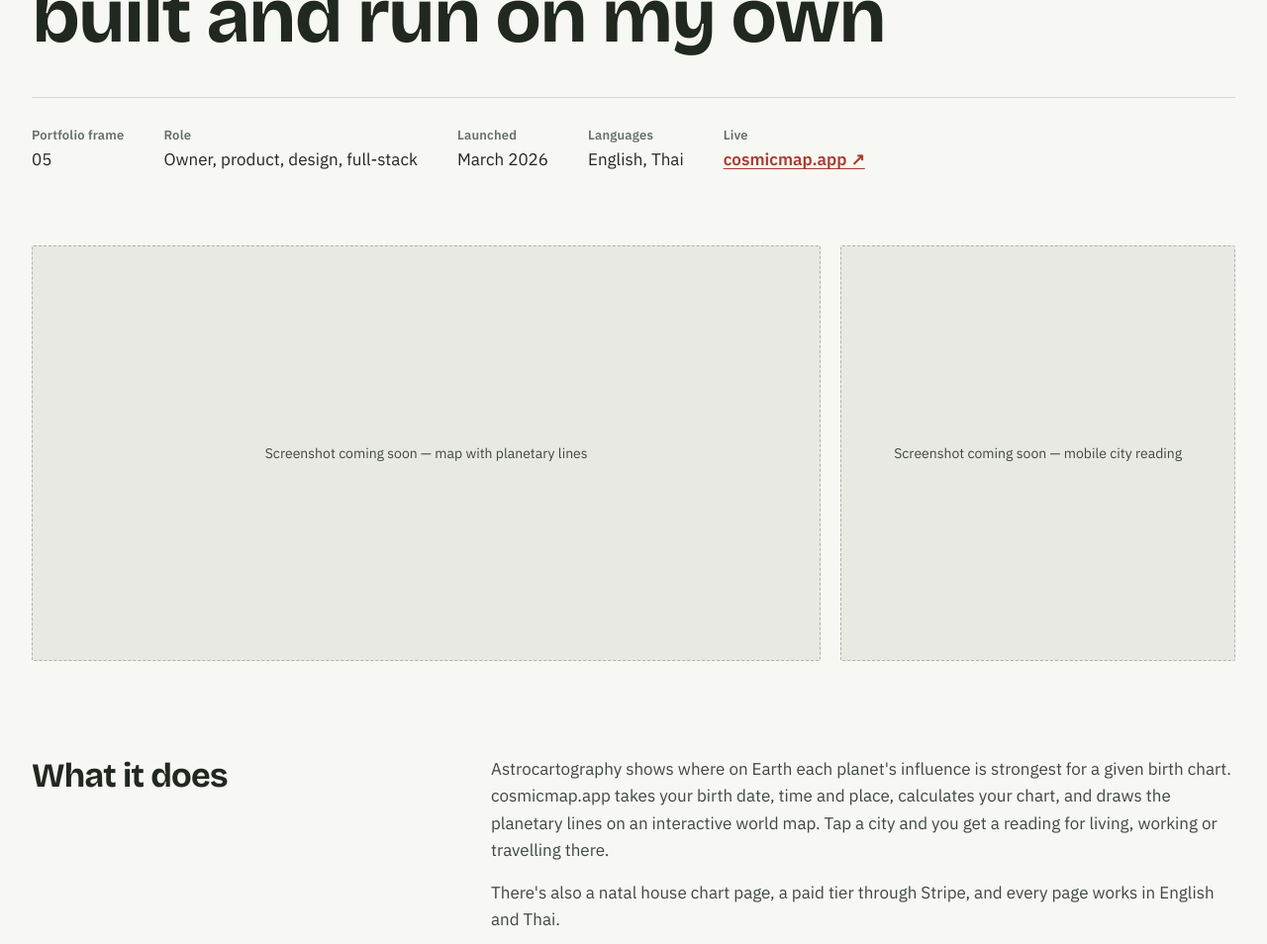
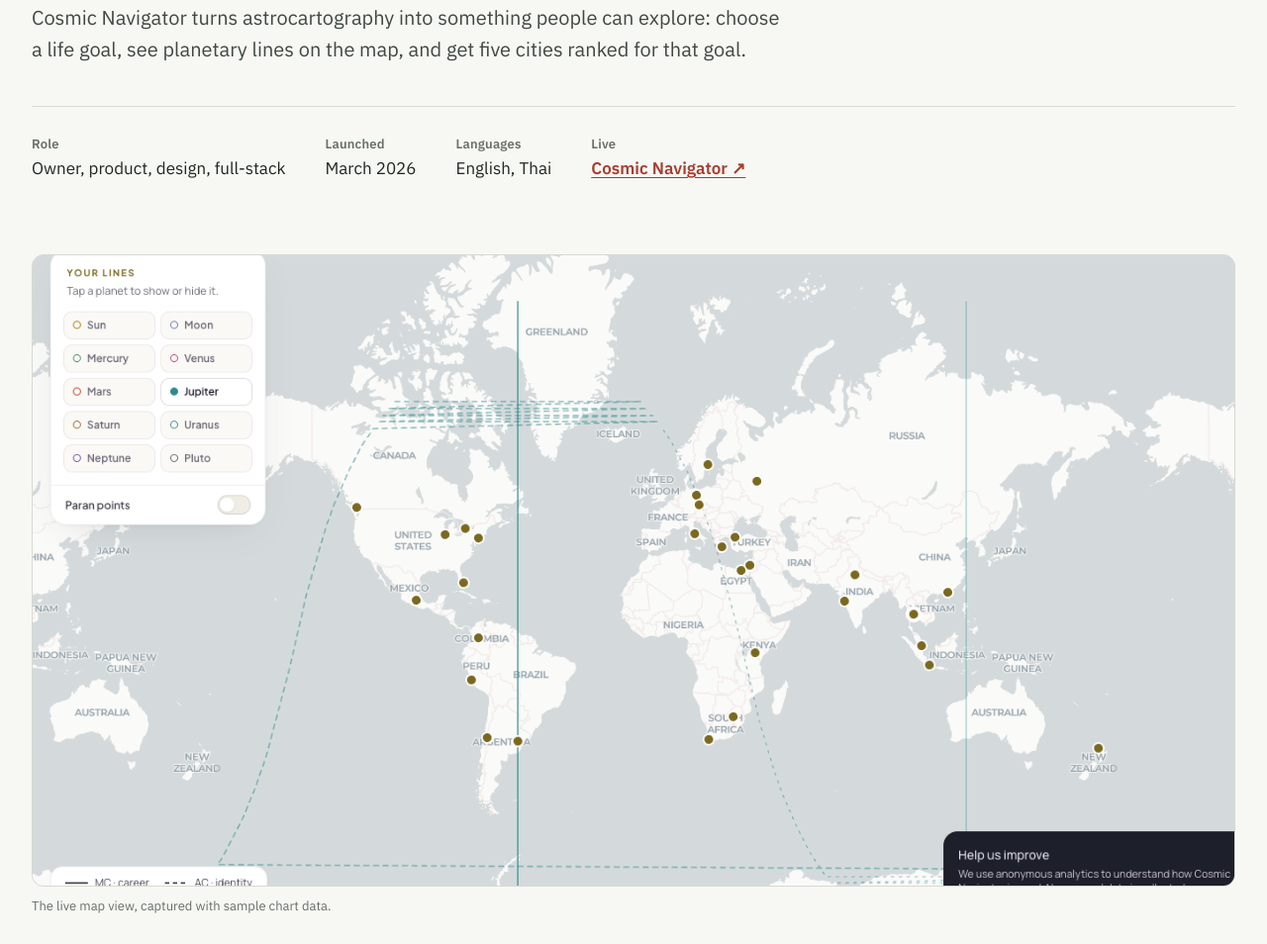
Before and after one commit to rabbitwish/rabbitwish.github.io, a plain HTML site: page docs/cosmicmap.html in a window 1280 px wide. Shown: the part 345-1299 px from the top of the page at 99% size. Drawn offline with Linux system fonts and the light colour scheme.

Commit message:
Update Cosmic Navigator case study

```diff
--- a/docs/cosmicmap.html
+++ b/docs/cosmicmap.html
@@ -3,8 +3,8 @@
 <head>
 <meta charset="utf-8">
 <meta name="viewport" content="width=device-width, initial-scale=1">
-<title>Case study: cosmicmap.app — Saralee Lakphan</title>
-<meta name="description" content="How I designed, built and run cosmicmap.app, an astrocartography web app with my own JavaScript astrology engine, Firebase, Stripe and English and Thai versions.">
+<title>Case study: Cosmic Navigator — Saralee Lakphan</title>
+<meta name="description" content="How I built Cosmic Navigator, an astrocartography product that turns a birth chart into a world map and five city recommendations.">
 <meta name="theme-color" content="#f7f7f4">
 <link rel="icon" href="favicon.svg" type="image/svg+xml">
 <link rel="stylesheet" href="assets/css/style.css">
@@ -20,20 +20,23 @@
 <main id="main">
 
 <section class="wrap hero" style="padding-block: 72px 56px; gap: 24px">
-  <h1 class="h1" style="font-size: clamp(38px, 6vw, 80px); max-width: 1000px">cosmicmap.app — an astrology map I designed, built and run on my own</h1>
+  <h1 class="h1" style="font-size: clamp(38px, 6vw, 80px); max-width: 1000px">I built a world map from a birth chart.</h1>
+  <p class="lead" style="max-width: 760px">Cosmic Navigator turns astrocartography into something people can explore: choose a life goal, see planetary lines on the map, and get five cities ranked for that goal.</p>
   <dl class="facts-row">
-    <div><dt class="meta">Portfolio frame</dt><dd style="margin: 0">05</dd></div>
     <div><dt class="meta">Role</dt><dd style="margin: 0">Owner, product, design, full-stack</dd></div>
     <div><dt class="meta">Launched</dt><dd style="margin: 0">March 2026</dd></div>
     <div><dt class="meta">Languages</dt><dd style="margin: 0">English, Thai</dd></div>
-    <div><dt class="meta">Live</dt><dd style="margin: 0"><a href="https://cosmicmap.app" target="_blank" rel="noopener" style="font-weight: 600">cosmicmap.app ↗</a></dd></div>
+    <div><dt class="meta">Live</dt><dd style="margin: 0"><a href="https://cosmicmap.app" target="_blank" rel="noopener" style="font-weight: 600">Cosmic Navigator ↗</a></dd></div>
   </dl>
 </section>
 
-<!-- Add screenshots: save them in assets/img/ and replace these two placeholders with <img class="shot" ...> -->
-<section class="wrap row" aria-label="Screenshots" style="padding-bottom: 96px; gap: 20px">
-  <div class="placeholder" style="flex: 2 1 560px; min-height: 420px">Screenshot coming soon — map with planetary lines</div>
-  <div class="placeholder" style="flex: 1 1 280px; min-height: 420px">Screenshot coming soon — mobile city reading</div>
+<section class="wrap" aria-label="Cosmic Navigator product screenshot" style="padding-bottom: 96px">
+  <figure class="media">
+    <a class="zoom" href="assets/img/cosmicmap-map.png" target="_blank" rel="noopener" aria-label="Open the full-size Cosmic Navigator map screenshot">
+      <img class="shot" src="assets/img/cosmicmap-map.png" alt="Cosmic Navigator's interactive world map with planetary lines, ranked city markers, and planet filters, shown with sample chart data" width="1440" height="720" fetchpriority="high">
+    </a>
+    <figcaption>The live map view, captured with sample chart data.</figcaption>
+  </figure>
 </section>
 
 <section class="wrap split" style="padding-bottom: 96px">
@@ -41,8 +44,8 @@
     <h2 class="h3" style="font-size: 34px">What it does</h2>
   </div>
   <div class="split-main">
-    <p>Astrocartography shows where on Earth each planet's influence is strongest for a given birth chart. cosmicmap.app takes your birth date, time and place, calculates your chart, and draws the planetary lines on an interactive world map. Tap a city and you get a reading for living, working or travelling there.</p>
-    <p>There's also a natal house chart page, a paid tier through Stripe, and every page works in English and Thai.</p>
+    <p>People arrive with a question — career, love, study, home, growth or travel. Cosmic Navigator calculates the planetary lines from their birth details, places those lines on an interactive map, and ranks five cities against the goal they chose. A city reading explains the alignment in plain language.</p>
+    <p>The same chart also powers a natal house chart and daily readings. The experience is available in English and Thai, with deeper city readings and timing windows in the paid tier.</p>
   </div>
 </section>
 
```
Also changed, not shown: docs/assets/img/cosmicmap-map.png (added).
